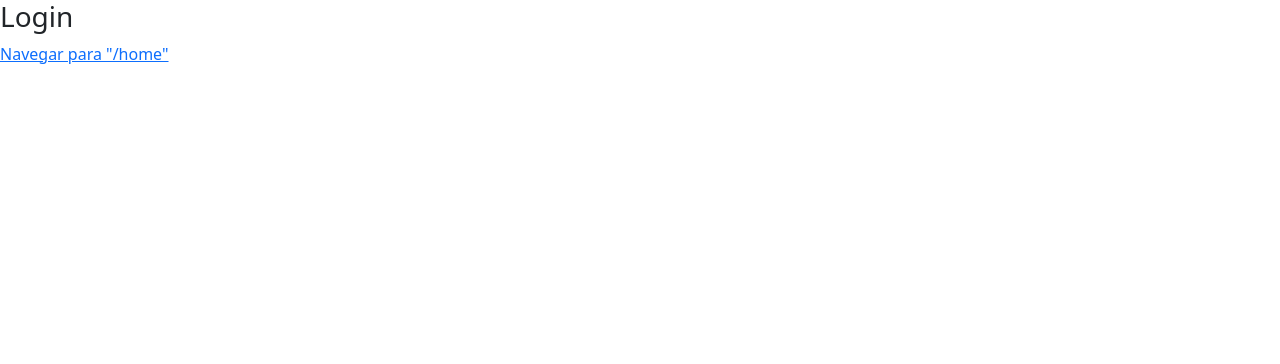
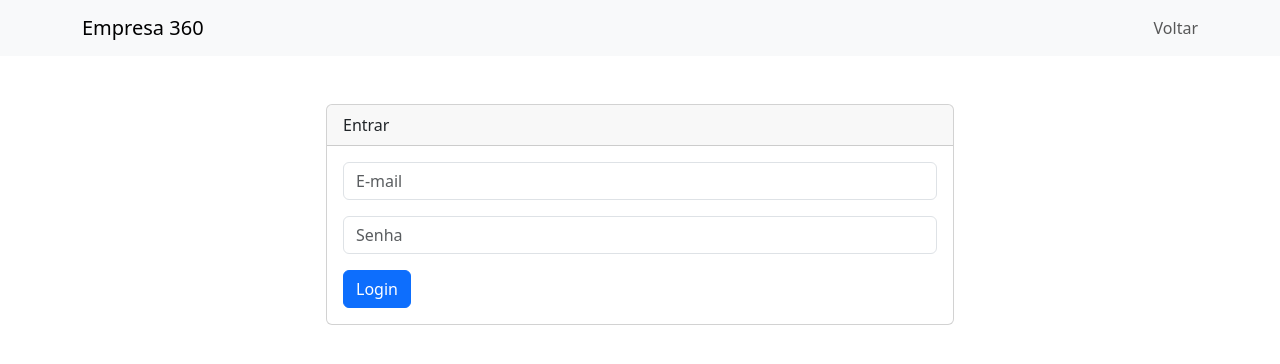
Before and after one commit to elmadruga/empresa360, a Vue app: page /login in a window 1280 px wide. Shown: the top 364 px of the page. Built offline with nearby package versions, Linux system fonts and the light colour scheme.

Commit message:
Login Padrao.vue layout

```diff
--- a/src/views/LoginPadrao.vue
+++ b/src/views/LoginPadrao.vue
@@ -1,6 +1,33 @@
 <template>
     <div>
-        <h3>Login</h3>
-        <router-link to="/home">Navegar para "/home"</router-link>
+        <nav class="navbar navbar-light bg-light menu-superior">
+            <div class="container">
+                <a class="navbar-brand" href="#">Empresa 360</a>
+                <div class="navbar-nav">
+                    <ul class="navbar-nav">
+                        <li class="nav-item">
+                            <a class="nav-link" href="#">Voltar</a>
+                        </li>
+                    </ul>
+                </div>
+            </div>
+        </nav>
+
+        <div class="row mt-5">
+            <div class="col-6 offset-3">
+                <div class="card">
+                    <p class="card-header">Entrar</p>
+                    <div class="card-body">
+                        <div class="mb-3">
+                            <input type="email" class="form-control" placeholder="E-mail">
+                        </div>
+                        <div class="mb-3">
+                            <input type="password" class="form-control" placeholder="Senha">
+                        </div>
+                        <button class="btn btn-primary">Login</button>
+                    </div>
+                </div>
+            </div>
+        </div>
     </div>
 </template>
```
